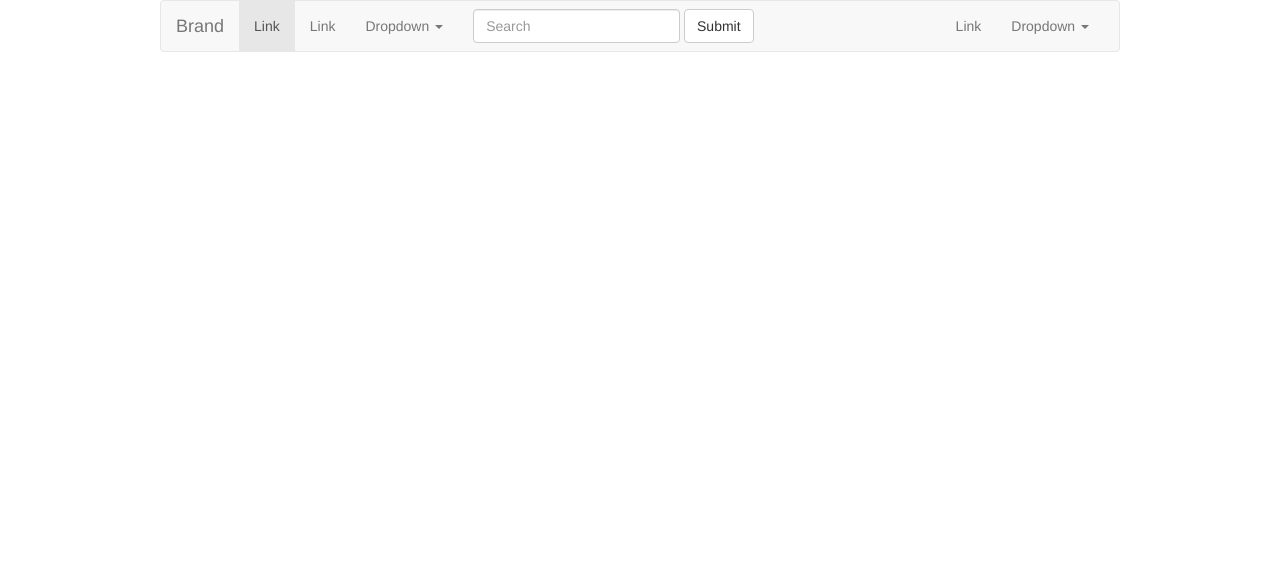
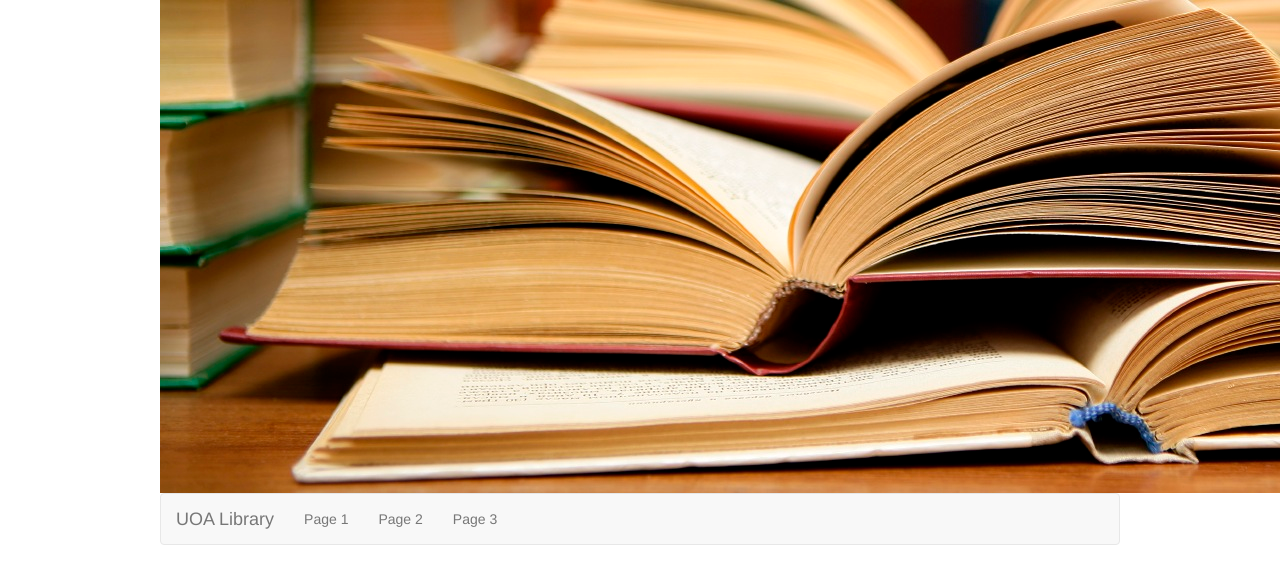
Before and after one commit to oddo-trisp/EAM_project, a PHP site: page / in a window 1280 px wide; the page is wider, and only the part inside the window is pictured. Shown: the top 584 px of that part. Run offline with PHP 8.4, Linux system fonts and the light colour scheme; some libraries are stand-ins or nearby versions.

Commit message:
header div (image+navbar)

```diff
--- a/header.php
+++ b/header.php
@@ -1,52 +1,17 @@
+<div class="header">
+    <img src="assets/img/books.jpg">
     <nav class="navbar navbar-default">
       <div class="container-fluid">
-    <!-- Brand and toggle get grouped for better mobile display -->
         <div class="navbar-header">
-      <button type="button" class="navbar-toggle collapsed" data-toggle="collapse" data-target="#bs-example-navbar-collapse-1" aria-expanded="false">
-        <span class="sr-only">Toggle navigation</span>
-        <span class="icon-bar"></span>
-        <span class="icon-bar"></span>
-        <span class="icon-bar"></span>
-      </button>
-      <a class="navbar-brand" href="#">Brand</a>
+          <a class="navbar-brand" href="#">UOA Library</a>
         </div>
-    <!-- Collect the nav links, forms, and other content for toggling -->
-    <div class="collapse navbar-collapse" id="bs-example-navbar-collapse-1">
+        <div>
           <ul class="nav navbar-nav">
-        <li class="active"><a href="#">Link <span class="sr-only">(current)</span></a></li>
-        <li><a href="#">Link</a></li>
-        <li class="dropdown">
-          <a href="#" class="dropdown-toggle" data-toggle="dropdown" role="button" aria-haspopup="true" aria-expanded="false">Dropdown <span class="caret"></span></a>
-          <ul class="dropdown-menu">
-            <li><a href="#">Action</a></li>
-            <li><a href="#">Another action</a></li>
-            <li><a href="#">Something else here</a></li>
-            <li role="separator" class="divider"></li>
-            <li><a href="#">Separated link</a></li>
-            <li role="separator" class="divider"></li>
-            <li><a href="#">One more separated link</a></li>
+            <li><a href="#">Page 1</a></li>
+            <li><a href="#">Page 2</a></li>
+            <li><a href="#">Page 3</a></li>
           </ul>
-        </li>
-      </ul>
-      <form class="navbar-form navbar-left" role="search">
-        <div class="form-group">
-          <input type="text" class="form-control" placeholder="Search">
         </div>
-        <button type="submit" class="btn btn-default">Submit</button>
-      </form>
-      <ul class="nav navbar-nav navbar-right">
-        <li><a href="#">Link</a></li>
-        <li class="dropdown">
-          <a href="#" class="dropdown-toggle" data-toggle="dropdown" role="button" aria-haspopup="true" aria-expanded="false">Dropdown <span class="caret"></span></a>
-          <ul class="dropdown-menu">
-            <li><a href="#">Action</a></li>
-            <li><a href="#">Another action</a></li>
-            <li><a href="#">Something else here</a></li>
-            <li role="separator" class="divider"></li>
-            <li><a href="#">Separated link</a></li>
-          </ul>
-        </li>
-      </ul>
-    </div><!-- /.navbar-collapse -->
-  </div><!-- /.container-fluid -->
+      </div>
     </nav>
+</div>
```
Lines whose indentation alone changed are shown as unchanged.
